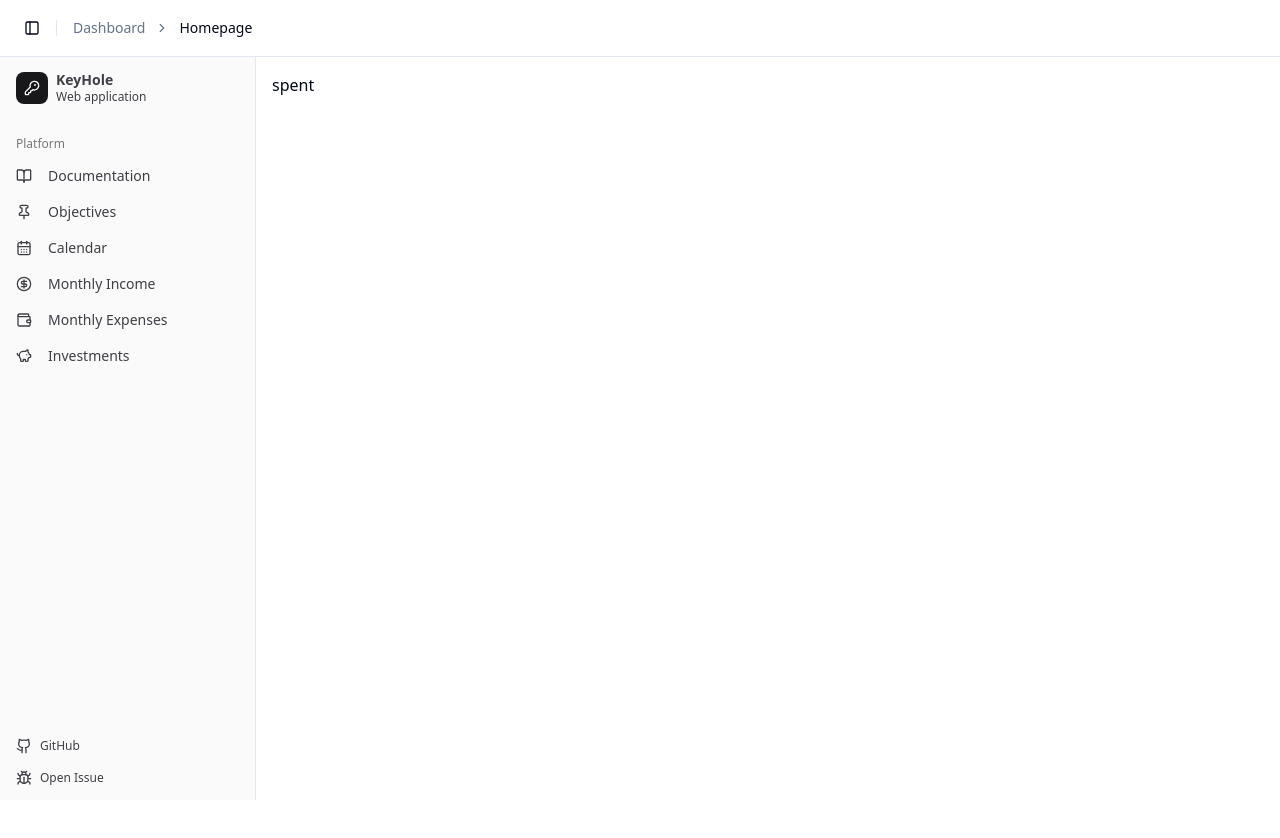
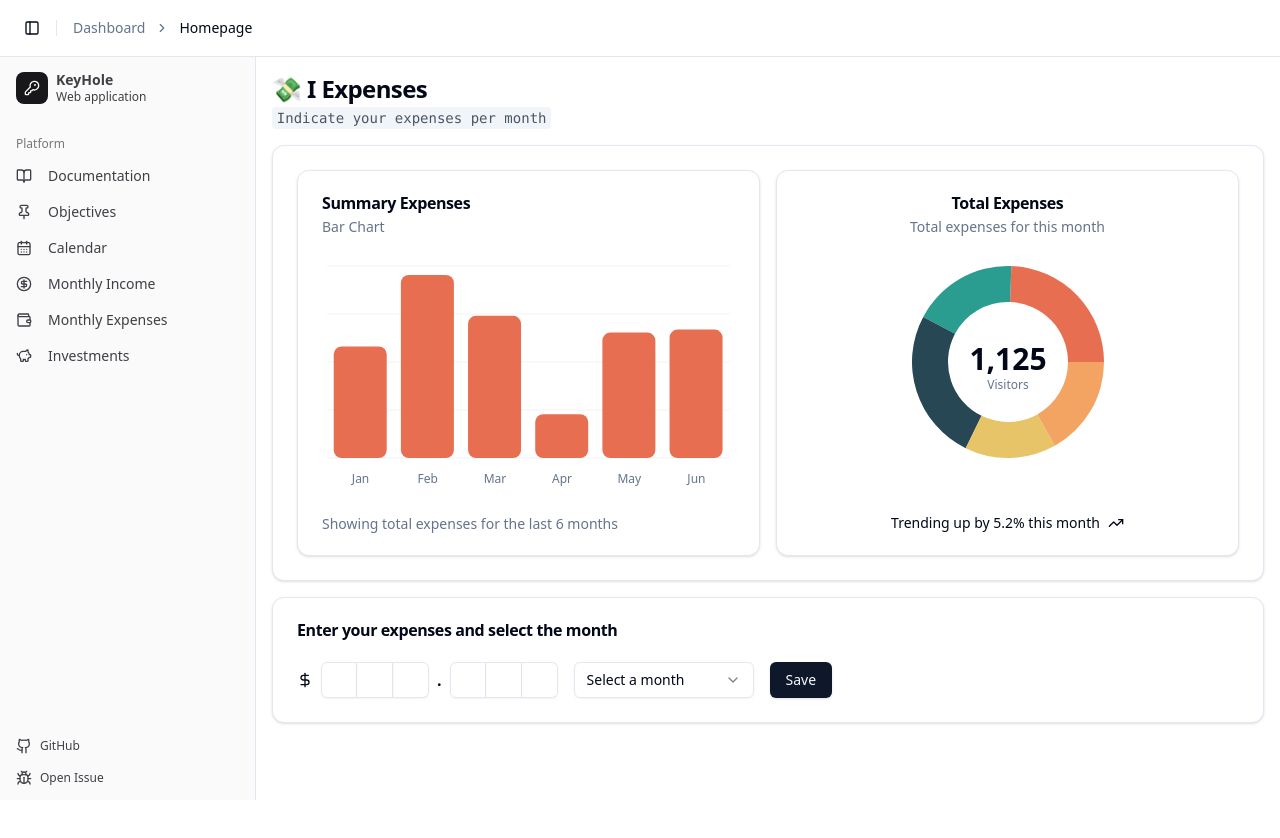
Before and after one commit to Gonzaa21/KeyHoleFront, a React (Vite) app: page /dashboard/spent in a window 1280 px wide. Shown: the top 838 px of the page. Built offline with nearby package versions, Linux system fonts and the light colour scheme.

Commit message:
Adding Expenses component

```diff
--- /dev/null
+++ b/src/app/dashboard/spent/charts/BarSpent.jsx
@@ -0,0 +1,68 @@
+"use client"
+
+import { TrendingUp } from "lucide-react"
+import { Bar, BarChart, CartesianGrid, XAxis } from "recharts"
+
+import {
+  Card,
+  CardContent,
+  CardDescription,
+  CardFooter,
+  CardHeader,
+  CardTitle,
+} from "@/components/ui/card"
+import {
+  ChartContainer,
+  ChartTooltip,
+  ChartTooltipContent,
+} from "@/components/ui/chart"
+const chartData = [
+  { month: "January", desktop: 186 },
+  { month: "February", desktop: 305 },
+  { month: "March", desktop: 237 },
+  { month: "April", desktop: 73 },
+  { month: "May", desktop: 209 },
+  { month: "June", desktop: 214 },
+]
+
+const chartConfig = {
+  desktop: {
+    label: "Desktop",
+    color: "hsl(var(--chart-1))",
+  },
+}
+
+export function BarSpent() {
+  return (
+    <Card>
+      <CardHeader>
+        <CardTitle>Summary Expenses</CardTitle>
+        <CardDescription>Bar Chart</CardDescription>
+      </CardHeader>
+      <CardContent>
+        <ChartContainer config={chartConfig}>
+          <BarChart accessibilityLayer data={chartData}>
+            <CartesianGrid vertical={false} />
+            <XAxis
+              dataKey="month"
+              tickLine={false}
+              tickMargin={10}
+              axisLine={false}
+              tickFormatter={(value) => value.slice(0, 3)}
+            />
+            <ChartTooltip
+              cursor={false}
+              content={<ChartTooltipContent hideLabel />}
+            />
+            <Bar dataKey="desktop" fill="var(--color-desktop)" radius={8} />
+          </BarChart>
+        </ChartContainer>
+      </CardContent>
+      <CardFooter className="flex-col items-start gap-2 text-sm">
+        <div className="leading-none text-muted-foreground">
+          Showing total expenses for the last 6 months
+        </div>
+      </CardFooter>
+    </Card>
+  )
+}
--- /dev/null
+++ b/src/app/dashboard/spent/charts/DonutSpent.jsx
@@ -0,0 +1,122 @@
+"use client"
+
+import * as React from "react"
+import { TrendingUp } from "lucide-react"
+import { Label, Pie, PieChart } from "recharts"
+
+import {
+  Card,
+  CardContent,
+  CardDescription,
+  CardFooter,
+  CardHeader,
+  CardTitle,
+} from "@/components/ui/card"
+import {
+  ChartContainer,
+  ChartTooltip,
+  ChartTooltipContent,
+} from "@/components/ui/chart"
+const chartData = [
+  { browser: "chrome", visitors: 275, fill: "var(--color-chrome)" },
+  { browser: "safari", visitors: 200, fill: "var(--color-safari)" },
+  { browser: "firefox", visitors: 287, fill: "var(--color-firefox)" },
+  { browser: "edge", visitors: 173, fill: "var(--color-edge)" },
+  { browser: "other", visitors: 190, fill: "var(--color-other)" },
+]
+
+const chartConfig = {
+  visitors: {
+    label: "Visitors",
+  },
+  chrome: {
+    label: "Chrome",
+    color: "hsl(var(--chart-1))",
+  },
+  safari: {
+    label: "Safari",
+    color: "hsl(var(--chart-2))",
+  },
+  firefox: {
+    label: "Firefox",
+    color: "hsl(var(--chart-3))",
+  },
+  edge: {
+    label: "Edge",
+    color: "hsl(var(--chart-4))",
+  },
+  other: {
+    label: "Other",
+    color: "hsl(var(--chart-5))",
+  },
+}
+
+export function DonutSpent() {
+  const totalVisitors = React.useMemo(() => {
+    return chartData.reduce((acc, curr) => acc + curr.visitors, 0)
+  }, [])
+
+  return (
+    <Card className="flex flex-col">
+      <CardHeader className="items-center pb-0">
+        <CardTitle>Total Expenses</CardTitle>
+        <CardDescription>Total expenses for this month</CardDescription>
+      </CardHeader>
+      <CardContent className="flex-1 pb-0">
+        <ChartContainer
+          config={chartConfig}
+          className="mx-auto aspect-square max-h-[250px]"
+        >
+          <PieChart>
+            <ChartTooltip
+              cursor={false}
+              content={<ChartTooltipContent hideLabel />}
+            />
+            <Pie
+              data={chartData}
+              dataKey="visitors"
+              nameKey="browser"
+              innerRadius={60}
+              strokeWidth={5}
+            >
+              <Label
+                content={({ viewBox }) => {
+                  if (viewBox && "cx" in viewBox && "cy" in viewBox) {
+                    return (
+                      <text
+                        x={viewBox.cx}
+                        y={viewBox.cy}
+                        textAnchor="middle"
+                        dominantBaseline="middle"
+                      >
+                        <tspan
+                          x={viewBox.cx}
+                          y={viewBox.cy}
+                          className="fill-foreground text-3xl font-bold"
+                        >
+                          {totalVisitors.toLocaleString()}
+                        </tspan>
+                        <tspan
+                          x={viewBox.cx}
+                          y={(viewBox.cy || 0) + 24}
+                          className="fill-muted-foreground"
+                        >
+                          Visitors
+                        </tspan>
+                      </text>
+                    )
+                  }
+                }}
+              />
+            </Pie>
+          </PieChart>
+        </ChartContainer>
+      </CardContent>
+      <CardFooter className="flex-col gap-2 text-sm">
+        <div className="flex items-center gap-2 font-medium leading-none">
+          Trending up by 5.2% this month <TrendingUp className="h-4 w-4" />
+        </div>
+      </CardFooter>
+    </Card>
+  )
+}
--- a/src/app/dashboard/spent/page.jsx
+++ b/src/app/dashboard/spent/page.jsx
@@ -1,6 +1,40 @@
+import { Card, CardHeader, CardTitle, CardContent } from "@/components/ui/card";
+import { BarSpent } from "./charts/BarSpent";
+import { DonutSpent } from "./charts/DonutSpent";
+import { MoneyInput } from "../income/form/MoneyInput";
+import { MonthSelect } from "../income/form/MonthSelect";
+import { Button } from "@/components/ui/button";
+
 function Spent() {
     return (
-        <div className="">spent</div>
+        <>
+            <div>
+                <h3 className="scroll-m-20 text-2xl font-bold tracking-tight">
+                    💸 I Expenses
+                </h3>
+                <code className="relative rounded bg-muted px-[0.3rem] py-[0.2rem] font-mono text-sm font-thin text-gray-600">
+                    Indicate your expenses per month
+                </code>
+            </div>
+            <Card>
+                <CardHeader>
+                    <div className="grid grid-cols-1 md:grid-cols-2 gap-4">
+                        <BarSpent />
+                        <DonutSpent />
+                    </div>
+                </CardHeader>
+            </Card>
+            <Card className="w-full">
+                <CardHeader>
+                    <CardTitle>Enter your expenses and select the month</CardTitle>
+                </CardHeader>
+                <CardContent className="flex gap-4">
+                    <MoneyInput />
+                    <MonthSelect />
+                    <Button type="submit">Save</Button>
+                </CardContent>
+            </Card>
+        </>
     )
 }
 
```
